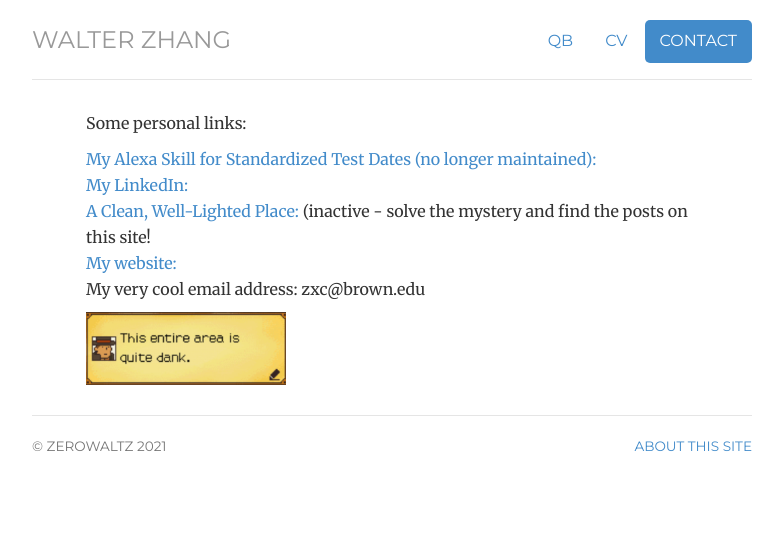
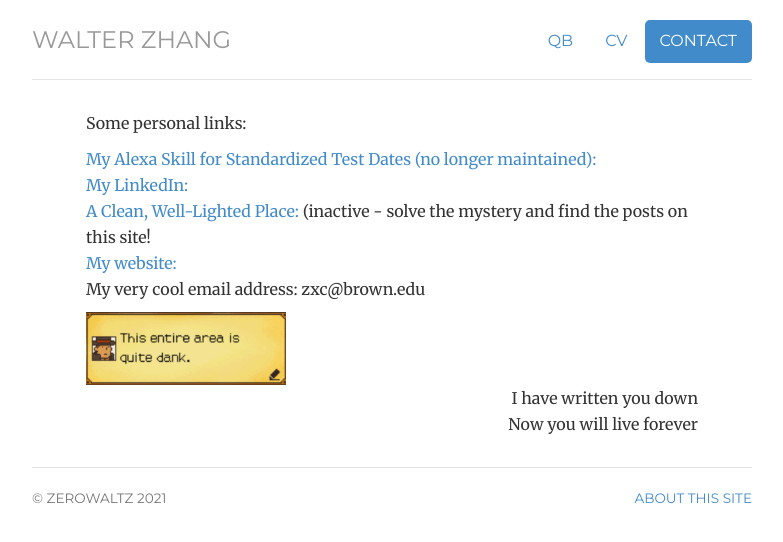
Before and after one commit to Zerowaltz/Zerowaltz.github.io, a Jekyll site: the page built from contact/index.html, in a window 1280 px wide. Shown: the top 542 px of the page, without its empty margins (248-1031 px from the left). Built offline with Jekyll 4.4.1, drawn with Linux system fonts in a browser that asks for light colours.

Commit message:
Update index.html

```diff
--- a/contact/index.html
+++ b/contact/index.html
@@ -21,5 +21,7 @@
 	</ul>
 
 	<img src="/img/dank.jpg" width="200">
+	<div align="right">I have written you down<br>
+		Now you will live forever</div>
 
 </div>
```
